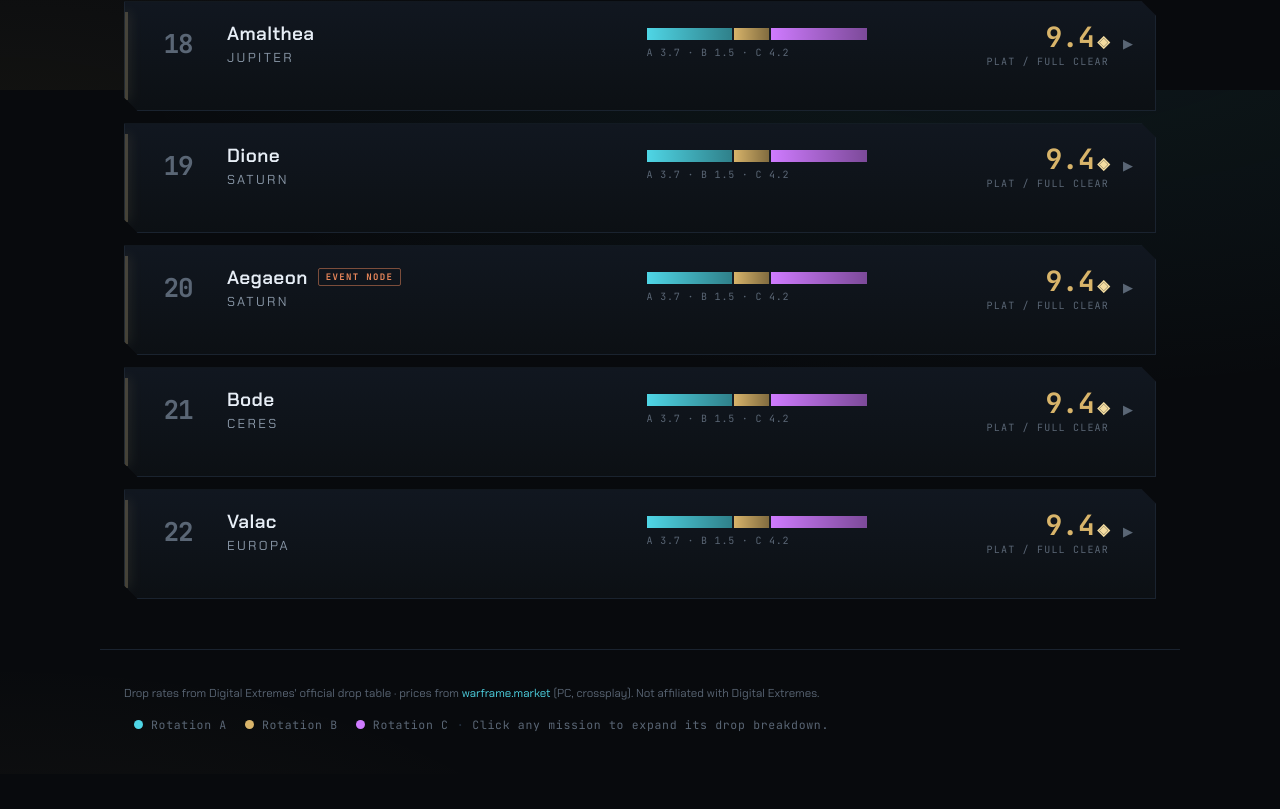
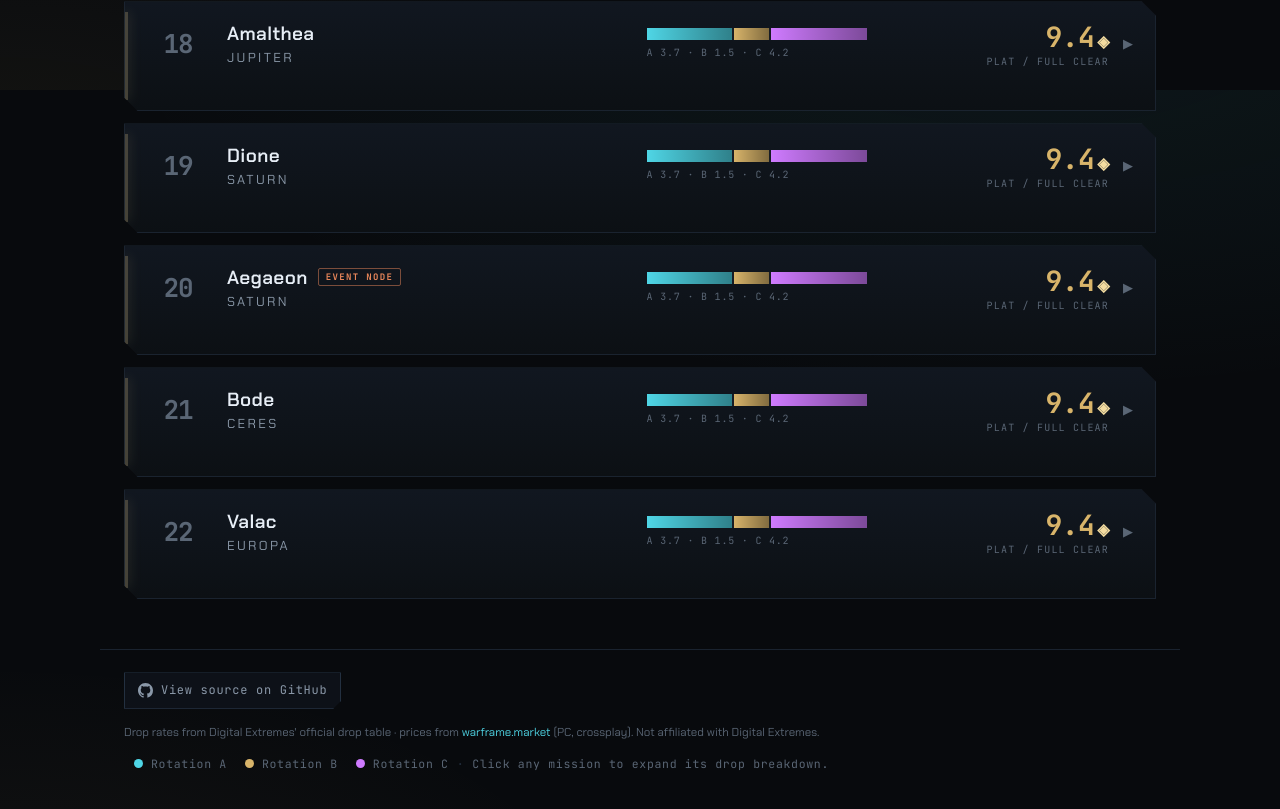
Before and after one commit to AloisH/warframe-spy, a website: page public/index.html in a window 1280 px wide. Shown: the part 2310-3119 px from the top of the page. Before the commit the page ends 3084 px from the top, so only its background shows below. Drawn offline with Linux system fonts and the light colour scheme.

Commit message:
Add 'View source on GitHub' link to site footer

```diff
--- a/public/index.html
+++ b/public/index.html
@@ -41,6 +41,12 @@
   </main>
 
   <footer class="foot">
+    <p class="foot__links">
+      <a class="ghlink" href="https://github.com/AloisH/warframe-spy" target="_blank" rel="noopener">
+        <svg viewBox="0 0 16 16" width="15" height="15" aria-hidden="true"><path fill="currentColor" d="M8 0C3.58 0 0 3.58 0 8c0 3.54 2.29 6.53 5.47 7.59.4.07.55-.17.55-.38 0-.19-.01-.82-.01-1.49-2.01.37-2.53-.49-2.69-.94-.09-.23-.48-.94-.82-1.13-.28-.15-.68-.52-.01-.53.63-.01 1.08.58 1.23.82.72 1.21 1.87.87 2.33.66.07-.52.28-.87.51-1.07-1.78-.2-3.64-.89-3.64-3.95 0-.87.31-1.59.82-2.15-.08-.2-.36-1.02.08-2.12 0 0 .67-.21 2.2.82.64-.18 1.32-.27 2-.27.68 0 1.36.09 2 .27 1.53-1.04 2.2-.82 2.2-.82.44 1.1.16 1.92.08 2.12.51.56.82 1.27.82 2.15 0 3.07-1.87 3.75-3.65 3.95.29.25.54.73.54 1.48 0 1.07-.01 1.93-.01 2.2 0 .21.15.46.55.38A8.013 8.013 0 0016 8c0-4.42-3.58-8-8-8z"/></svg>
+        View source on GitHub
+      </a>
+    </p>
     <p>
       Drop rates from Digital Extremes' official drop table · prices from
       <a href="https://warframe.market" target="_blank" rel="noopener">warframe.market</a>
--- a/public/styles.css
+++ b/public/styles.css
@@ -240,6 +240,21 @@ body {
 }
 .foot a { color: var(--cyan); text-decoration: none; }
 .foot a:hover { text-decoration: underline; }
+.foot__links { margin: 0 0 14px; }
+.ghlink {
+  display: inline-flex; align-items: center; gap: 8px;
+  font-family: var(--mono); font-size: 12px; letter-spacing: .06em;
+  color: var(--muted) !important; text-decoration: none !important;
+  border: 1px solid var(--line); background: rgba(17,23,32,.6);
+  padding: 7px 13px;
+  clip-path: polygon(0 0, 100% 0, 100% calc(100% - 8px), calc(100% - 8px) 100%, 0 100%);
+  transition: color .2s, border-color .2s, box-shadow .2s;
+}
+.ghlink svg { display: block; }
+.ghlink:hover {
+  color: var(--gold-hi) !important; border-color: var(--gold);
+  box-shadow: 0 0 14px rgba(216,180,106,.25);
+}
 .foot__legend { display: flex; align-items: center; gap: 8px; flex-wrap: wrap; margin-top: 4px; font-family: var(--mono); letter-spacing: .06em; }
 .foot__sep { color: var(--line); }
 .dot { width: 9px; height: 9px; border-radius: 50%; display: inline-block; margin-left: 10px; }
```
